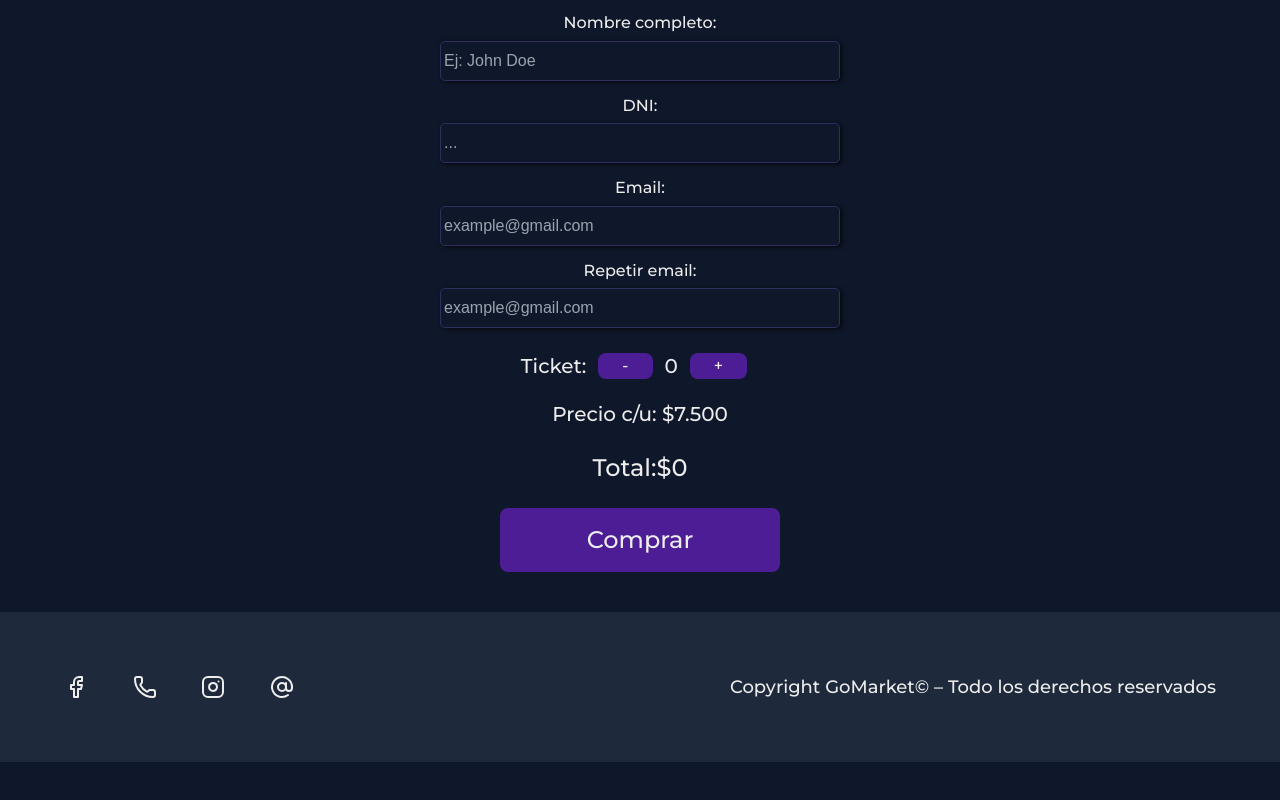
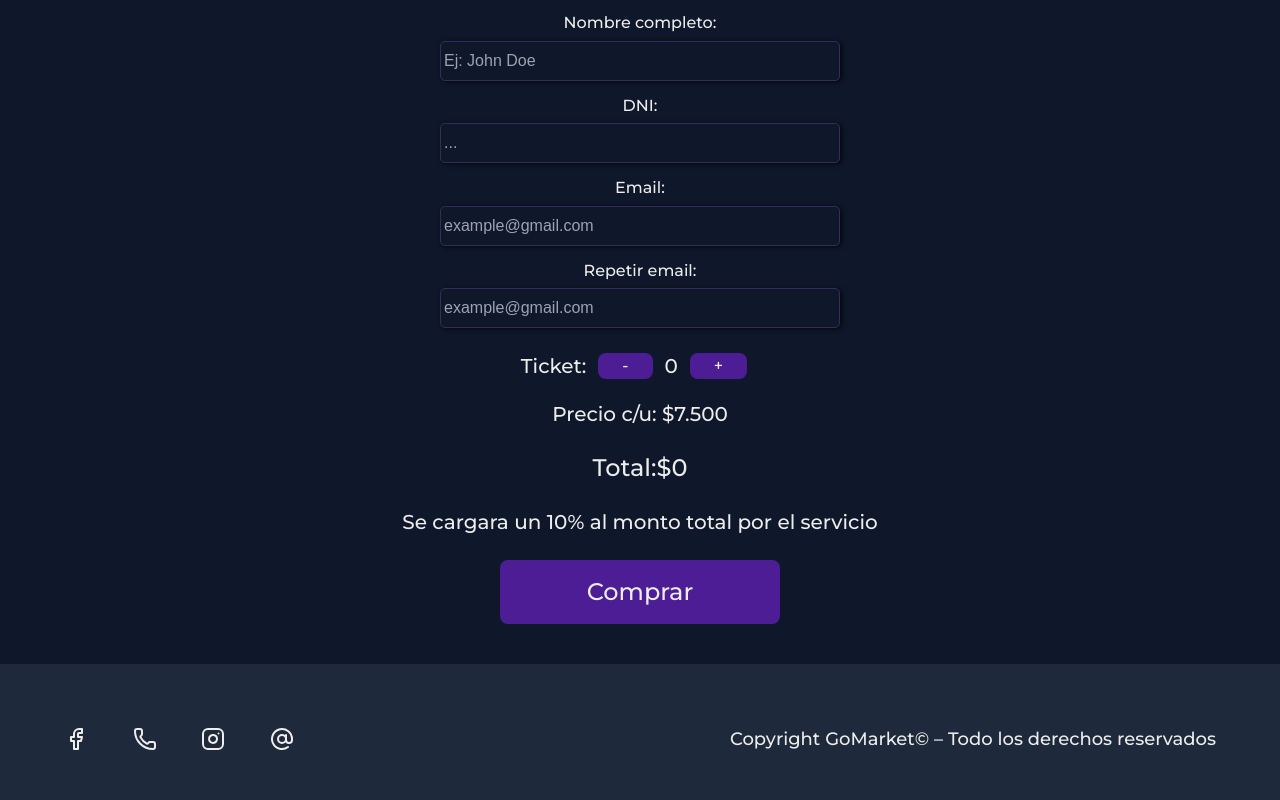
Before and after one commit to aguustin/gomarket, a Next.js app in the folder client/: page /Evento in a window 1280 px wide. Shown: the part 883-1683 px from the top of the page. Before the commit the page ends 1645 px from the top, so only its background shows below. Built offline with nearby package versions, Linux system fonts and the light colour scheme; no server answers.

Commit message:
Update page.jsx

```diff
--- a/client/app/Evento/page.jsx
+++ b/client/app/Evento/page.jsx
@@ -124,6 +124,7 @@ const Evento = () => {
                     </div>
                    }
                 <p className="text-2xl mt-6">Total:${total}</p>
+                <p className="text-xl mt-6">Se cargara un 10% al monto total por el servicio</p>
                 {message && <p className="text-xl text-red-600 mt-4">Los emails no coinciden</p>}
                 <button className="bg-violet-900 p-4 mt-6 w-[280px] rounded-lg text-2xl cursor-pointer" type="submit">Comprar</button>
             </form>
```
